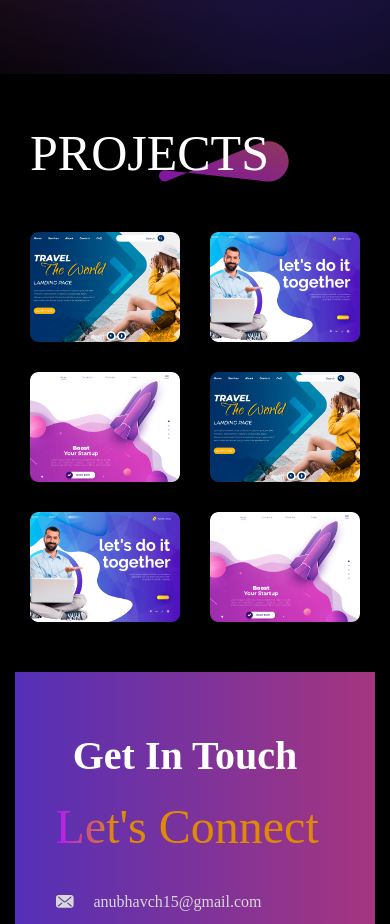
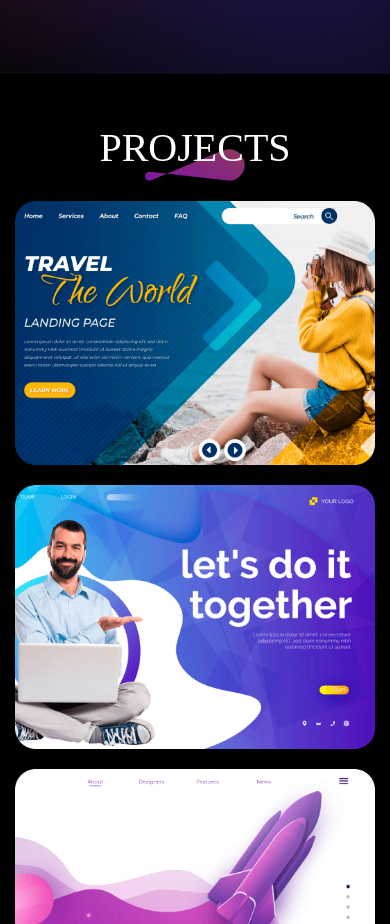
Before and after one commit to code-anubhav15/Portfolio, a React (Vite) app: page / in a window 390 px wide. Shown: the part 1555-2479 px from the top of the page. Built offline with nearby package versions, Linux system fonts and the light colour scheme.

Commit message:
Update Project.css

```diff
--- a/src/components/Projects/Project.css
+++ b/src/components/Projects/Project.css
@@ -1,71 +1,93 @@
-.project{
+
+.project {
     display: flex;
     flex-direction: column;
     align-items: center;
     justify-content: center;
     gap: 80px;
-    margin:80px 170px;
+    margin: 80px 170px;
   }
 
-.project-title{
+  .project-title {
     position: relative;
+    text-align: center;
   }
 
-.project-title h1{
-    padding: 0px 30px;
+  .project-title h1 {
     font-size: 60px;
     font-weight: 500;
   }
 
-.project-title img{
+  .project-title img {
     position: absolute;
-    bottom: 0;
+    bottom: -10px;
     right: 0;
+    left: 0;
+    margin: auto;
+    width: 200px;
+    opacity: 0.7;
     z-index: -1;
-    opacity:0.7;
   }
 
-.project-container{
+  .project-container {
     display: grid;
-    grid-template-columns: 1fr 1fr 1fr;
-    gap:40px;
+    grid-template-columns: repeat(3, 1fr);
+    gap: 40px;
   }
 
-.project-container img{
-    box-sizing: border-box;
-    width:419px;
-    height:280px;
-    transition: 0.3s;
-    cursor:pointer;
+  .project-container img {
+    width: 100%;
+    height: auto;
+    transition: transform 0.3s;
+    cursor: pointer;
   }
 
-.project-container img:hover{
-    transform: scale(1.10);
+  .project-container img:hover {
+    transform: scale(1.1);
     border-radius: 30px;
-    transition: 0.3s;
   }
 
-@media(max-width:885px){
-    .project{
+  @media (max-width: 885px) {
+    .project {
       gap: 50px;
       margin: 50px 30px;
-        align-items: start;
     }
-    .project-title h1{
-        padding: 0;
+
+    .project-title h1 {
       font-size: 50px;
-        font-weight: 500;
     }
-    .project-title img{
+
+    .project-title img {
       width: 130px;
-        margin-right: -20px;
     }
-    .project-container{
+
+    .project-container {
       grid-template-columns: 1fr 1fr;
       gap: 30px;
     }
-    .project-container img{
-        width:100%;
-        height: 100%;
+  }
+
+  @media (max-width: 600px) {
+    .project {
+      gap: 30px;
+      margin: 30px 15px;
+    }
+
+    .project-title h1 {
+      font-size: 40px;
+    }
+
+    .project-title img {
+      width: 100px;
+    }
+
+    .project-container {
+      grid-template-columns: 1fr;
+      gap: 20px;
+    }
+
+    .project-container img {
+      width: 100%;
+      height: auto;
     }
   }
```
Lines whose indentation alone changed are shown as unchanged.
